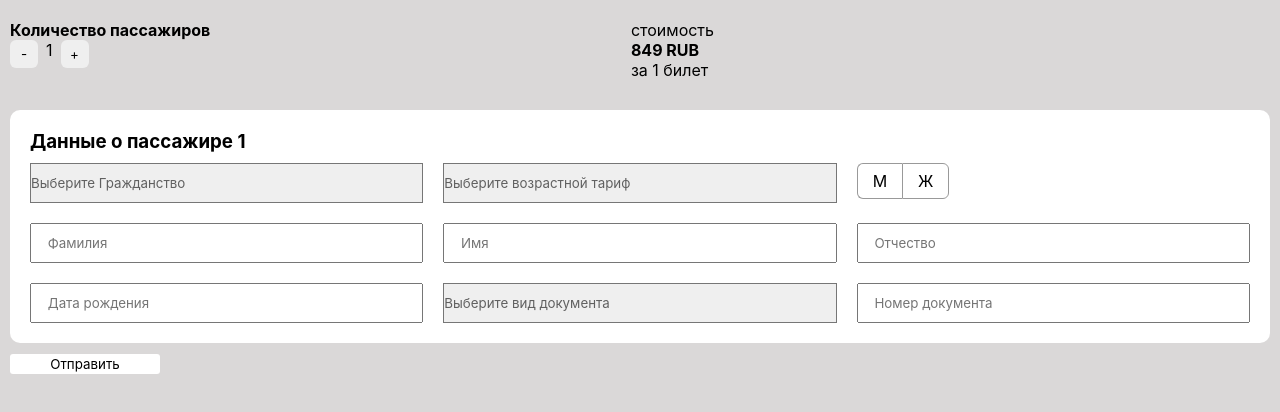
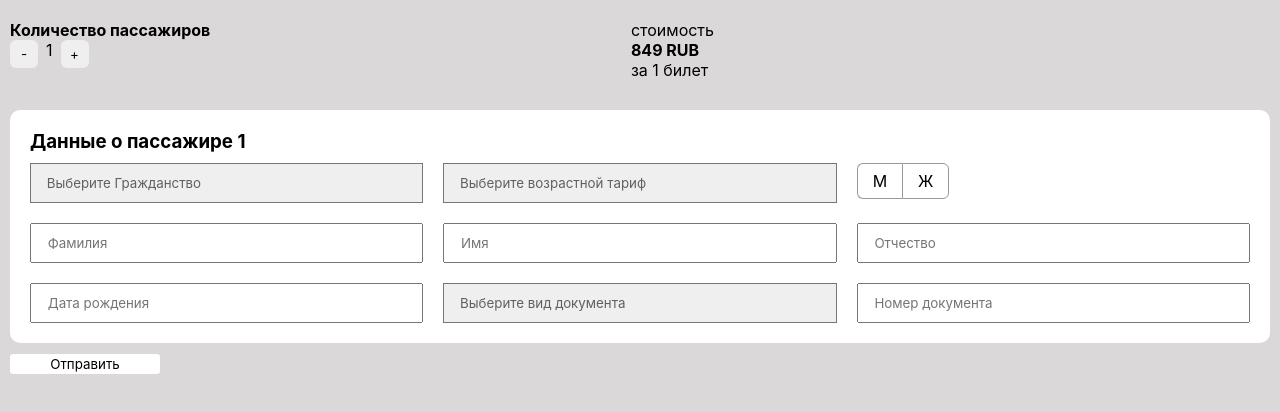
Before and after one commit to karanzhenya/react-js-test-project, a React (Vite) app: page /#/ in a window 1280 px wide. Shown: the top 412 px of the page. Built offline with nearby package versions, Linux system fonts and the light colour scheme.

Commit message:
Update FormPage.css
refactor option placeholder style padding

```diff
--- a/src/pages/FormPage/FormPage.css
+++ b/src/pages/FormPage/FormPage.css
@@ -79,6 +79,7 @@ select, option {
 
 .itemForm select:first-child {
     color: rgba(0, 0, 0, 0.6);
+    padding-left: 4%;
 }
 
 .itemForm select, input {
```
